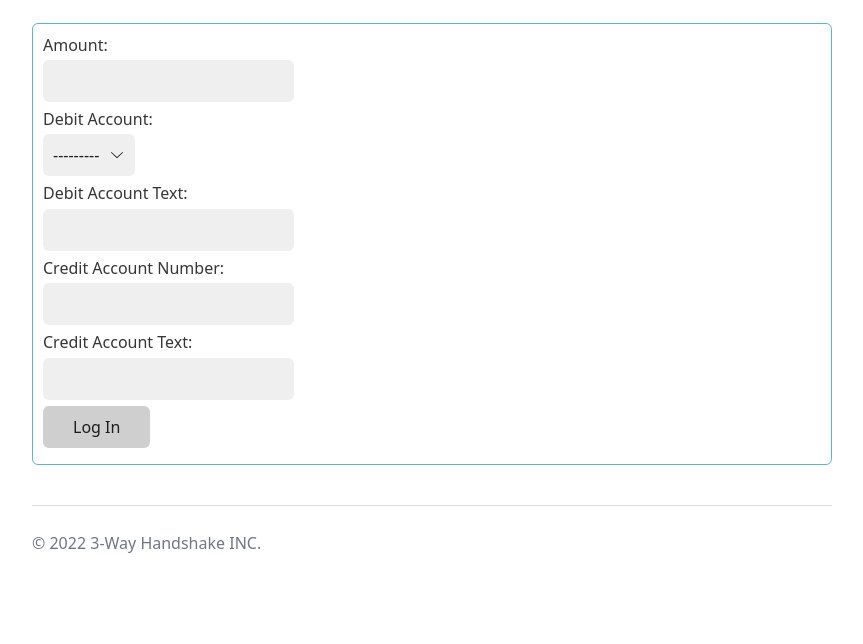
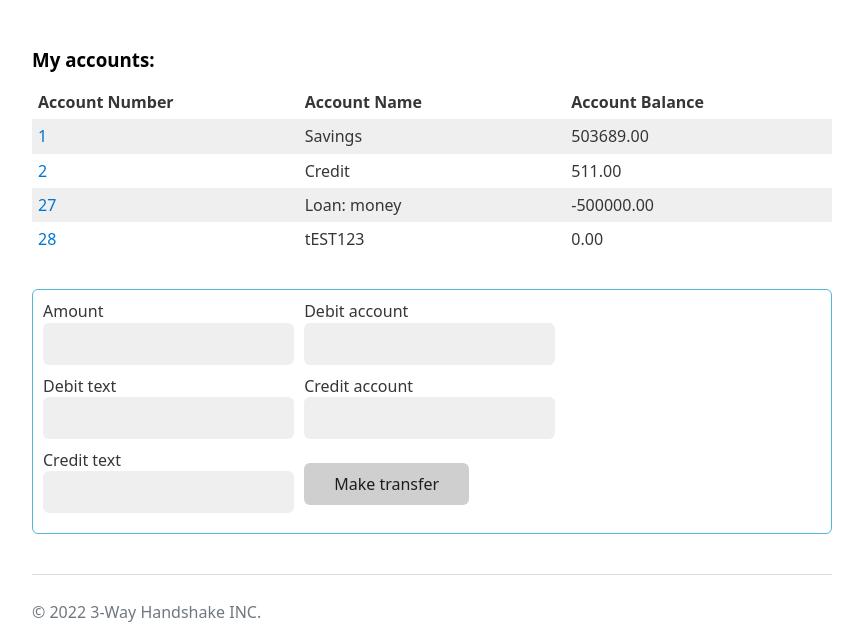
Before and after one commit to Holmern/Hackathon, a Django app: template Hackathon/Bank/BankApp/templates/BankApp/make_transfer.html in a window 1280 px wide. Shown: the part 195-839 px from the top of the page, without its empty margins (208-1071 px from the left). Before the commit the page ends 748 px from the top, so only its background shows below. Run offline with Django 4.2, Linux system fonts and the light colour scheme; the template is opened without the code that fills it: values that come from a table or form of the project are taken from there, others are empty; data comes from the database, SQL or seed files in the repository.

Commit message:
Templates update

```diff
--- a/Hackathon/Bank/BankApp/templates/BankApp/account_details.html
+++ b/Hackathon/Bank/BankApp/templates/BankApp/account_details.html
@@ -9,13 +9,13 @@
 {% endif %}
 
 <h3>Account Details</h3>
-
 <table>
     <tr>
         <th>Account Number</th>
         <th>Account Name</th>
         <th>Balance</th>
     </tr>
+    {% for account in account%}
     <tr>
         <td>{{ account.pk }}</td>
         <td>{{ account.name }}</td>
@@ -40,6 +40,7 @@
         <td>{{ movement.text }}</td>
     </tr>
     {% endfor %}
+    {% endfor %}
 </table>
 
 {% endblock main %}
--- a/Hackathon/Bank/BankApp/templates/BankApp/make_transfer.html
+++ b/Hackathon/Bank/BankApp/templates/BankApp/make_transfer.html
@@ -1,11 +1,48 @@
 {% extends "base.html" %}
+{% load rest_framework %}
 
 {% block main %}
+
+<h3>My accounts:</h3>
+<table>
+    <tr>
+        <th>Account Number</th>
+        <th>Account Name</th>
+        <th>Account Balance</th>
+    </tr>
+    {% for account in accounts %}
+    <tr>
+        <td><a href="{% url 'bank:account_details' account.pk %}">{{ account.pk }}</a></td>
+        <td>{{ account.name }}</td>
+        <td class="amount">{{ account.balance|floatformat:"2" }}</td>
+    </tr>
+    {% endfor %}
+</table>
+<br>
 <form action="{% url 'bank:make_transfer' %}" method="post">
     {% csrf_token %}
     <fieldset>
-        {{ form }}
-    <button>Log In</button>
+    <label>
+    Amount
+    <input name="amount" type="number" />
+    </label>
+    <label>
+    Debit account
+    <input name="debit_account" type="text" />
+    </label>
+    <label>
+    Debit text
+    <input name="debit_text" type="text" />
+    </label>
+    <label>
+    Credit account
+    <input name="credit_account" type="text" />
+    </label>
+    <label>
+    Credit text
+    <input name="credit_text" type="text" />
+    </label>
+    <button> Make transfer </button>
     </fieldset>
 </form>
 {% endblock main %}
--- a/Hackathon/Bank/BankApp/templates/BankApp/staff_customer_details.html
+++ b/Hackathon/Bank/BankApp/templates/BankApp/staff_customer_details.html
@@ -30,10 +30,10 @@
 </table>
 
 <h3>Create New Account</h3>
-<form action="{% url 'bank:staff_new_account_partial' customer.user.pk %}" method="post">
+<form action="{% url 'bank:staff_new_account_partial' customer.pk %}" method="post">
     {% csrf_token %}
     <fieldset>
-        {{ new_account_form.as_p }}
+        <input name="name" type="text" />
     <button>Create Account</button>
     </fieldset>
 </form>
```
Also changed, not shown: Hackathon/Bank/BankApp/templates/BankApp/error.html (deleted, +0 -11 lines), Hackathon/Bank/BankApp/templates/BankApp/staff_dashboard.html (+16 -11 lines), Hackathon/Bank/BankApp/templates/BankApp/staff_new_customer.html (+26 -3 lines), Hackathon/Bank/BankApp/templates/BankApp/staff_search_partial.html (deleted, +0 -9 lines), Hackathon/Bank/BankApp/templates/BankApp/dashboard.html (line endings or trailing spaces), Hackathon/Bank/BankApp/templates/BankApp/make_loan.html (line endings or trailing spaces), Hackathon/Bank/BankApp/templates/BankApp/staff_account_list_partial.html (indentation only), Hackathon/Bank/BankApp/templates/BankApp/transaction_details.html (line endings or trailing spaces).
